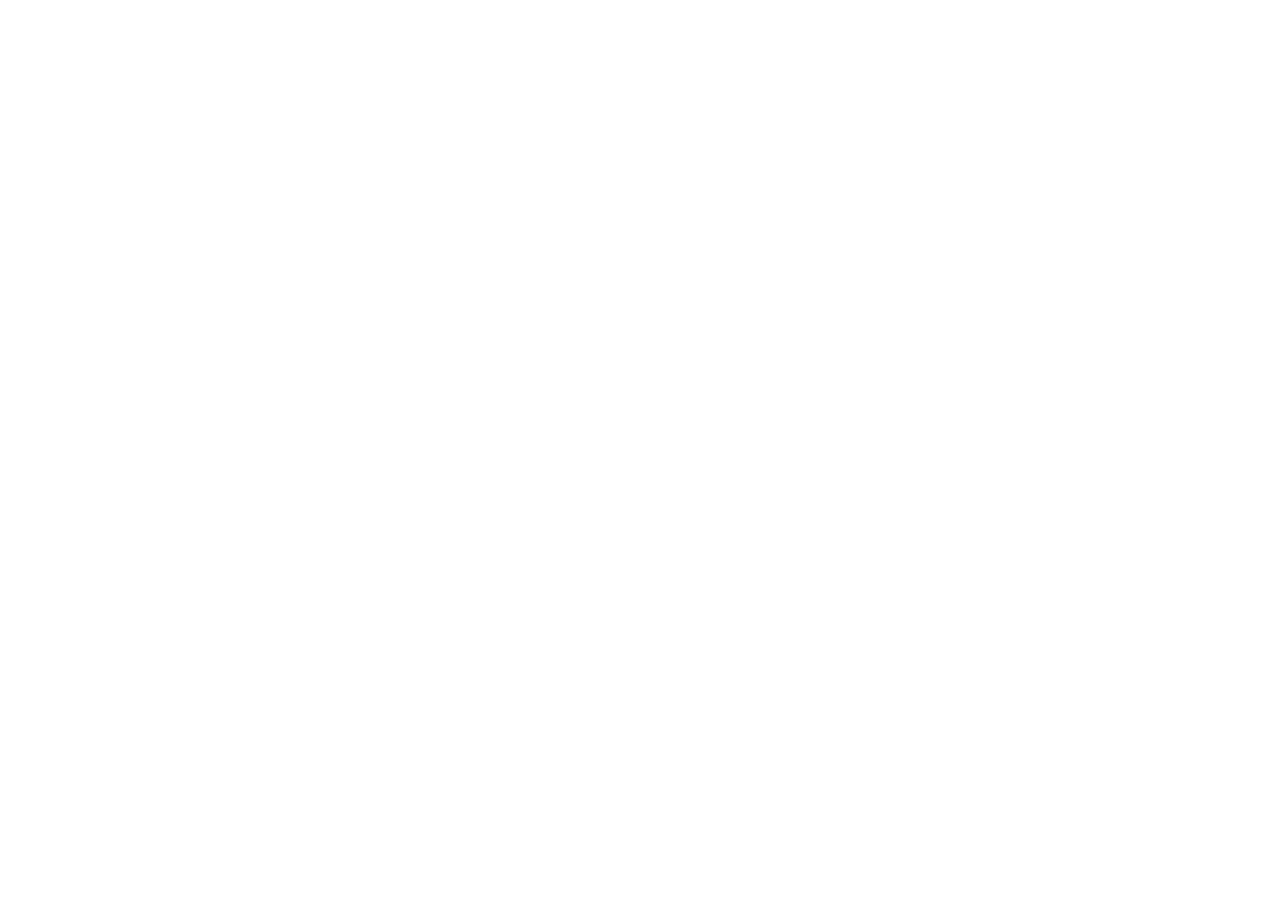
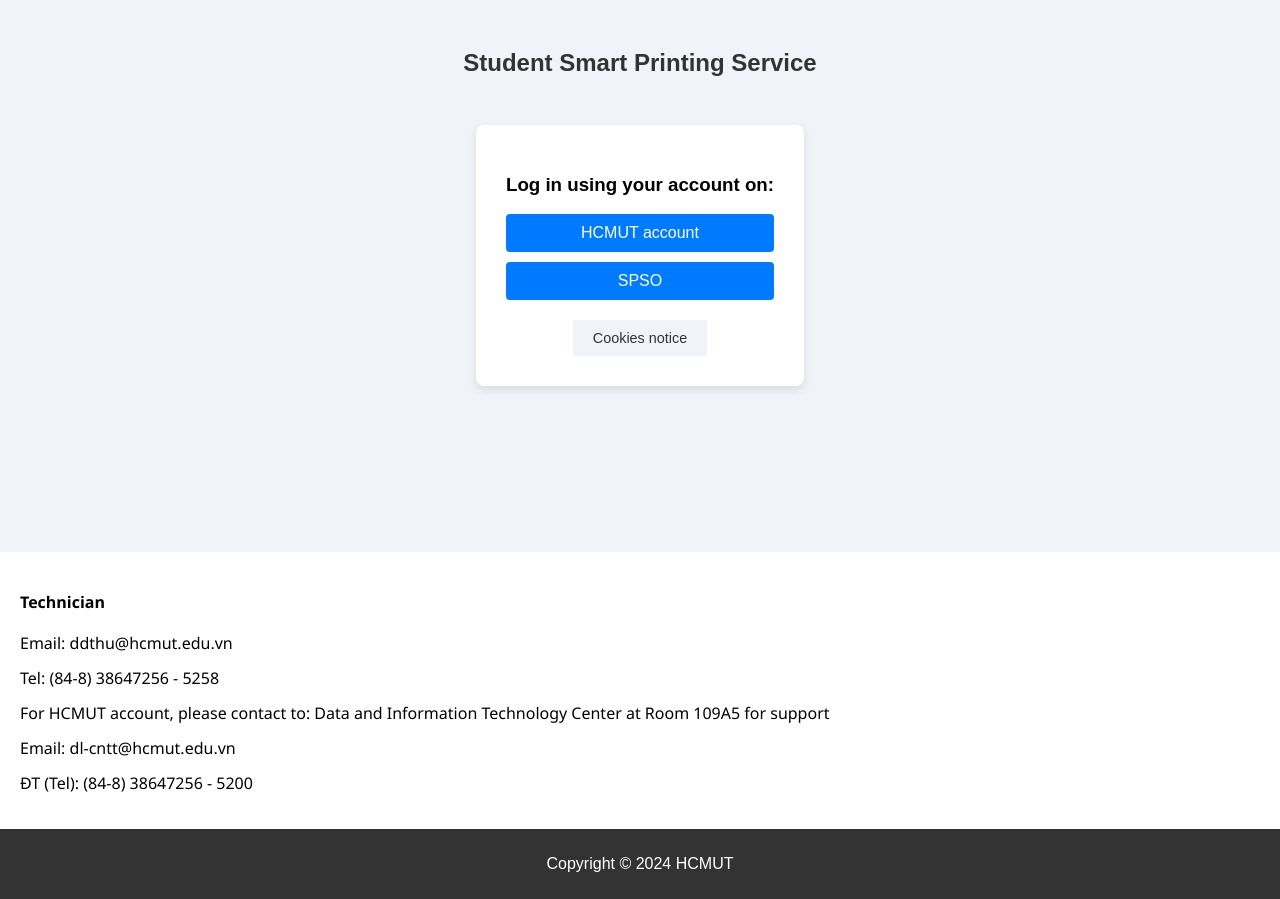
Before and after one commit to MeowStat/hcmut-ssps, a React (Create React App) app: page / in a window 1280 px wide. Shown: the part 320-1219 px from the top of the page. Before the commit the page ends 800 px from the top, so only its background shows below. Built offline with nearby package versions, Linux system fonts and the light colour scheme.

Commit message:
Implement about sso-hcmut page, navbar, login, footer

```diff
--- /dev/null
+++ b/public/hcmut-sso/style.css
@@ -0,0 +1,130 @@
+/* Reset some default styling */
+* {
+    margin: 0;
+    padding: 0;
+    box-sizing: border-box;
+  }
+
+  body {
+    font-family: Arial, sans-serif;
+    background-color: #f5f5f5;
+    color: #333;
+  }
+
+  /* Header styling */
+  .header {
+    background-color: #3c0a82;
+    color: #fff;
+    padding: 15px;
+    display: flex;
+    align-items: center;
+  }
+
+  .header .logo {
+    height: 40px;
+    margin-right: 10px;
+  }
+
+  .header h1 {
+    font-size: 1.5rem;
+  }
+
+  /* Container for login and info boxes */
+  .container {
+    display: flex;
+    max-width: 900px;
+    margin: 20px auto;
+    padding: 20px;
+    background-color: #fff;
+    border-radius: 8px;
+    box-shadow: 0 0 10px rgba(0, 0, 0, 0.1);
+  }
+
+  /* Login box styling */
+  .login-box {
+    width: 50%;
+    padding: 20px;
+    border-right: 1px solid #ddd;
+  }
+
+  .login-box h2 {
+    color: #c00;
+    font-size: 1.2rem;
+    margin-bottom: 10px;
+  }
+
+  .login-form label {
+    display: block;
+    margin: 10px 0 5px;
+  }
+
+  .login-form input {
+    width: 100%;
+    padding: 8px;
+    margin-bottom: 15px;
+    border: 1px solid #ddd;
+    border-radius: 4px;
+  }
+
+  .buttons {
+    display: flex;
+    gap: 10px;
+  }
+
+  .btn-login, .btn-clear {
+    flex: 1;
+    padding: 8px;
+    font-size: 1rem;
+    border: none;
+    border-radius: 4px;
+    color: #fff;
+    cursor: pointer;
+  }
+
+  .btn-login {
+    background-color: #0056b3;
+  }
+
+  .btn-clear {
+    background-color: #007bff;
+  }
+
+  /* Info box styling */
+  .info-box {
+    width: 50%;
+    padding: 20px;
+  }
+
+  .info-box h2 {
+    color: #c00;
+    font-size: 1.2rem;
+    margin-bottom: 10px;
+  }
+
+  .info-box h3 {
+    color: #c00;
+    margin-top: 20px;
+  }
+
+  .info-box ul {
+    list-style-type: none;
+    padding-left: 0;
+  }
+
+  .info-box a {
+    color: #0056b3;
+  }
+
+  /* Footer styling */
+  .footer {
+    text-align: center;
+    font-size: 0.9rem;
+    color: #666;
+    padding: 10px;
+    background-color: #f5f5f5;
+    margin-top: 20px;
+  }
+
+  .footer a {
+    color: #0056b3;
+  }
--- a/src/App.js
+++ b/src/App.js
@@ -1,12 +1,16 @@
 // App.js
 import React from 'react';
+import Footer from './js/Footer';
+import Login from './js/Login';
 import Navbar from './js/Navbar';
-
 function App() {
   return (
     <div className="App">
       <Navbar />
-      {/* Other components */}
+      <div className="content-wrap">
+        <Login />
+      </div>
+      <Footer />
     </div>
   );
 }
--- /dev/null
+++ b/src/css/Footer.css
@@ -0,0 +1,28 @@
+.footer {
+  background-color: #333;
+  color: #fff;
+  text-align: center;
+  width: 100%;
+  position: relative; /* Remove fixed position for now */
+}
+
+.footer-content {
+  font-family: 'Segoe UI';
+  font-style: normal;
+  font-weight: 200;
+  font-size: 16px;
+  line-height: 19px;
+  background-color: white; /* Match footer background color */
+  color: black;
+  padding: 20px;
+  text-align: left;
+  border: none; /* Remove any border */
+}
+
+.footer-bottom {
+  background-color: #333; /* Ensure this section is black */
+  padding: 10px 0;
+  text-align: center;
+  color: #fff;
+  border-top: none; /* Remove any border */
+}
--- /dev/null
+++ b/src/css/Login.css
@@ -0,0 +1,74 @@
+body {
+  margin: 0;
+  font-family: Arial, sans-serif;
+}
+
+.login-container {
+    display: flex;
+    flex-direction: column;
+    align-items: center;
+    justify-content: center;
+    height: 100vh;
+    background-color: #f0f4f8;
+    text-align: center;
+  }
+
+  .title {
+    font-size: 2.5em;
+    color: #0044cc;
+    margin-bottom: 0.5em;
+    font-family: 'Segoe UI';
+    font-style: normal;
+    font-weight: 700;
+    font-size: 44px;
+    line-height: 60px;
+  }
+
+  .subtitle {
+    font-size: 1.5em;
+    color: #333;
+    margin-bottom: 2em;
+  }
+
+  .login-box {
+    background-color: #fff;
+    padding: 30px;
+    border-radius: 8px;
+    box-shadow: 0 4px 8px rgba(0, 0, 0, 0.1);
+  }
+
+  .login-button {
+    display: block;
+    width: 100%;
+    padding: 10px;
+    margin: 10px 0;
+    background-color: #007bff;
+    color: #fff;
+    border: none;
+    border-radius: 4px;
+    cursor: pointer;
+    font-size: 1em;
+  }
+
+  .login-button:hover {
+    background-color: #0056b3;
+  }
+
+  .cookie-notice {
+    background-color: #f0f4f8;
+    color: #333;
+    border: none;
+    cursor: pointer;
+    font-size: 0.9em;
+    margin-top: 10px;
+  }
+
+  .page-container {
+    display: flex;
+    flex-direction: column;
+    min-height: 100vh;
+  }
+
+  .content-wrap {
+    flex: 1;
+  }
--- a/src/css/Navbar.css
+++ b/src/css/Navbar.css
@@ -79,3 +79,24 @@
 .status {
   color: gray;
 }
+
+.hover-effect {
+  cursor: pointer;
+  transition: transform 0.2s ease;
+}
+
+.hover-effect:hover {
+  transform: scale(1.1);
+}
+
+.hover-effect:active {
+  transform: scale(0.95);
+}
+
+.icon-animate {
+  transition: color 0.2s ease;
+}
+
+.hover-effect:hover .icon-animate {
+  color: #007bff; /* Or any color you prefer */
+}
--- a/src/index.js
+++ b/src/index.js
@@ -8,6 +8,8 @@
 import reportWebVitals from "./js/reportWebVitals";
 import Checkout from './js/Checkout';
 import App from './App';
+import Login from './js/Login';
+
 
 const root = ReactDOM.createRoot(document.getElementById("root"));
 root.render(
@@ -15,6 +17,7 @@
     <BrowserRouter>
       <Routes>
         <Route path="/" element={<App />} />
+        <Route path="/Login" element={<Login />} />
         <Route path="/ChoosePrinter" element={<ChoosePrinter />} />
         <Route path="/Checkout" element={<Checkout />} />
         {/* <Route path="/Checkout" element={<Checkout />} /> */}
--- /dev/null
+++ b/src/js/Footer.js
@@ -0,0 +1,22 @@
+import React from 'react';
+import '../css/Footer.css';
+
+const Footer = () => {
+  return (
+    <footer className="footer">
+      <div className="footer-content">
+        <h4>Technician</h4>
+        <p>Email: ddthu@hcmut.edu.vn</p>
+        <p>Tel: (84-8) 38647256 - 5258</p>
+        <p>For HCMUT account, please contact to: Data and Information Technology Center at Room 109A5 for support</p>
+        <p>Email: dl-cntt@hcmut.edu.vn</p>
+        <p>ĐT (Tel): (84-8) 38647256 - 5200</p>
+      </div>
+      <div className="footer-bottom">
+        <p>Copyright © 2024 HCMUT</p>
+      </div>
+    </footer>
+  );
+};
+
+export default Footer;
--- /dev/null
+++ b/src/js/Login.js
@@ -0,0 +1,24 @@
+// src/js/Login.js
+import React from 'react';
+import '../css/Login.css';
+
+const Login = () => {
+  return (
+    <div className="page-container">
+      <div className="content-wrap">
+        <div className="login-container">
+          <h1 className="title">HCMUT</h1>
+          <h2 className="subtitle">Student Smart Printing Service</h2>
+          <div className="login-box">
+            <h3>Log in using your account on:</h3>
+            <button className="login-button" onClick={() => window.location.href = 'hcmut-sso/index.html'}>HCMUT account</button>
+            <button className="login-button">SPSO</button>
+            <button className="cookie-notice">Cookies notice</button>
+          </div>
+        </div>
+      </div>
+    </div>
+  );
+};
+
+export default Login;
--- a/src/js/Navbar.js
+++ b/src/js/Navbar.js
@@ -19,12 +19,12 @@
         <li><a href="#">Buy pages</a></li>
       </ul>
       <div className="user-info">
-        <div className="icon">
-          <FontAwesomeIcon icon={faBell} />
+        <div className="icon hover-effect">
+          <FontAwesomeIcon icon={faBell} className="icon-animate" />
           <span className="icon-badge">{notificationCount}</span>
         </div>
-        <div className="icon">
-          <FontAwesomeIcon icon={faShoppingBag} />
+        <div className="icon hover-effect">
+          <FontAwesomeIcon icon={faShoppingBag} className="icon-animate" />
           <span className="icon-badge">{bagCount}</span>
         </div>
         <img className="avatar" src="/ava.jpg" alt="User Avatar" />
```
Also changed, not shown: public/hcmut-sso/index.html (added, +50 -0 lines), public/hcmut-sso/hcmut-logo.png (added). Lines whose indentation alone changed are shown as unchanged.
